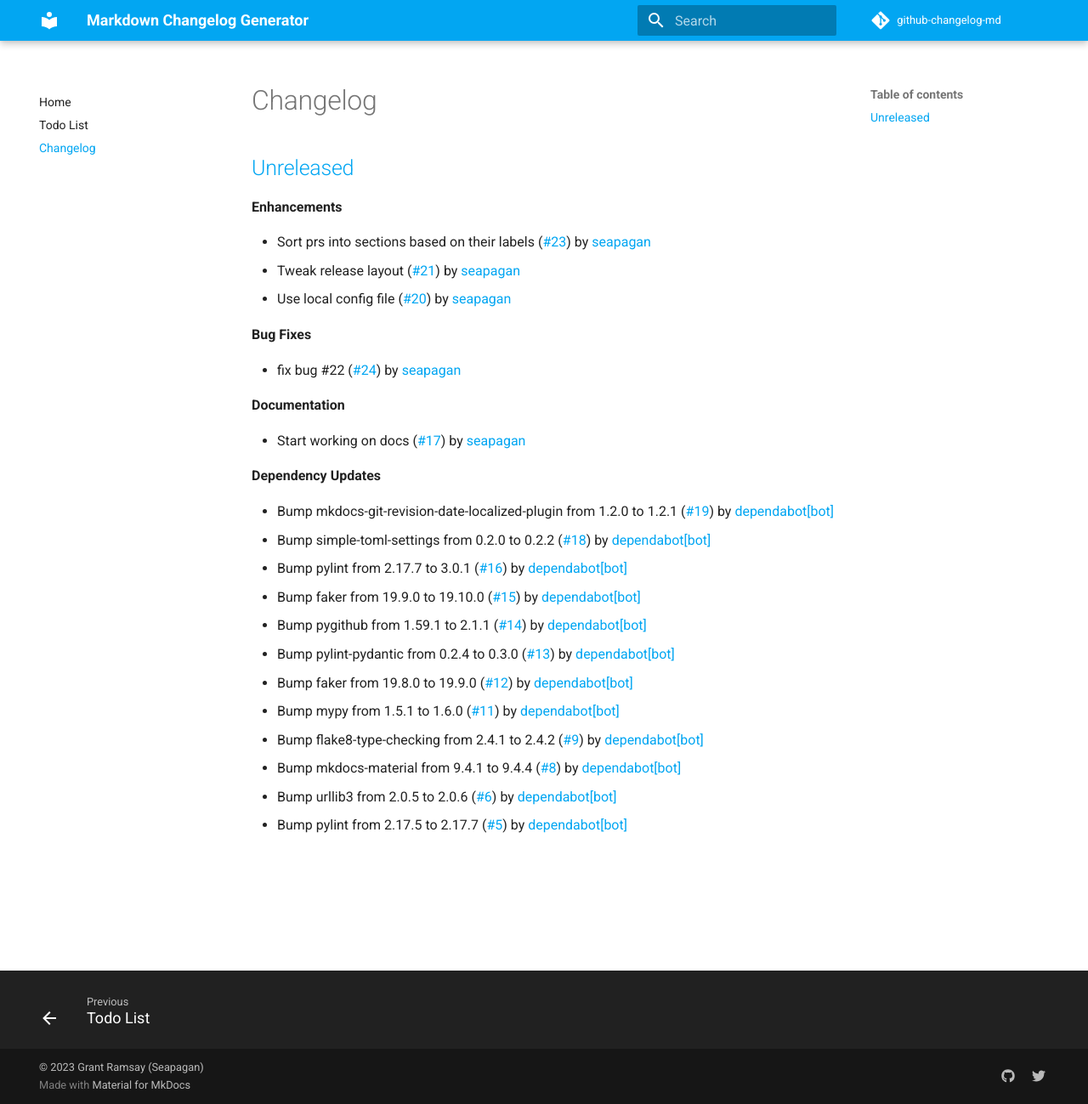
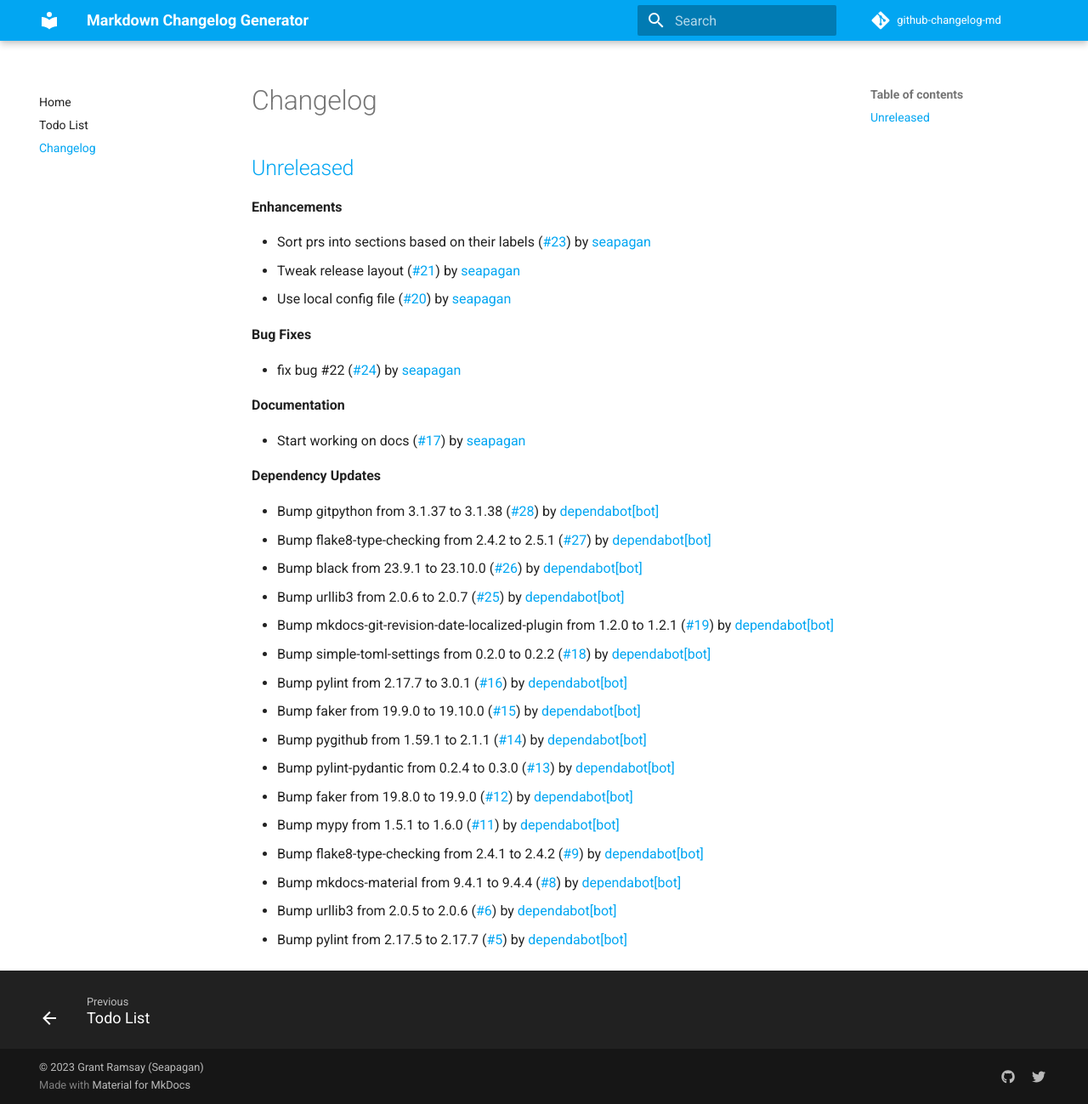
Before and after one commit to seapagan/github-changelog-md, an MkDocs documentation site: the page built from docs/changelog.md, in a window 1280 px wide and 1299 px high. Shown: the whole window at 85% size. Built offline with MkDocs 1.6.1 and Material for MkDocs 9.7.7, drawn with Linux system fonts in a browser that asks for light colours; comment, search, counter and statistics services are not loaded.

Commit message:
update TODO and CHANGELOG
Signed-off-by: Grant Ramsay <seapagan@gmail.com>

```diff
--- a/CHANGELOG.md
+++ b/CHANGELOG.md
@@ -28,6 +28,18 @@
 
 **Dependency Updates**
 
+- Bump gitpython from 3.1.37 to 3.1.38
+([#28](https://github.com/seapagan/github-changelog-md/pull/28))
+by [dependabot[bot]](https://github.com/apps/dependabot)
+- Bump flake8-type-checking from 2.4.2 to 2.5.1
+([#27](https://github.com/seapagan/github-changelog-md/pull/27))
+by [dependabot[bot]](https://github.com/apps/dependabot)
+- Bump black from 23.9.1 to 23.10.0
+([#26](https://github.com/seapagan/github-changelog-md/pull/26))
+by [dependabot[bot]](https://github.com/apps/dependabot)
+- Bump urllib3 from 2.0.6 to 2.0.7
+([#25](https://github.com/seapagan/github-changelog-md/pull/25))
+by [dependabot[bot]](https://github.com/apps/dependabot)
 - Bump mkdocs-git-revision-date-localized-plugin from 1.2.0 to 1.2.1
 ([#19](https://github.com/seapagan/github-changelog-md/pull/19))
 by [dependabot[bot]](https://github.com/apps/dependabot)
```
Also changed, not shown: TODO.md (+3 -0 lines).
